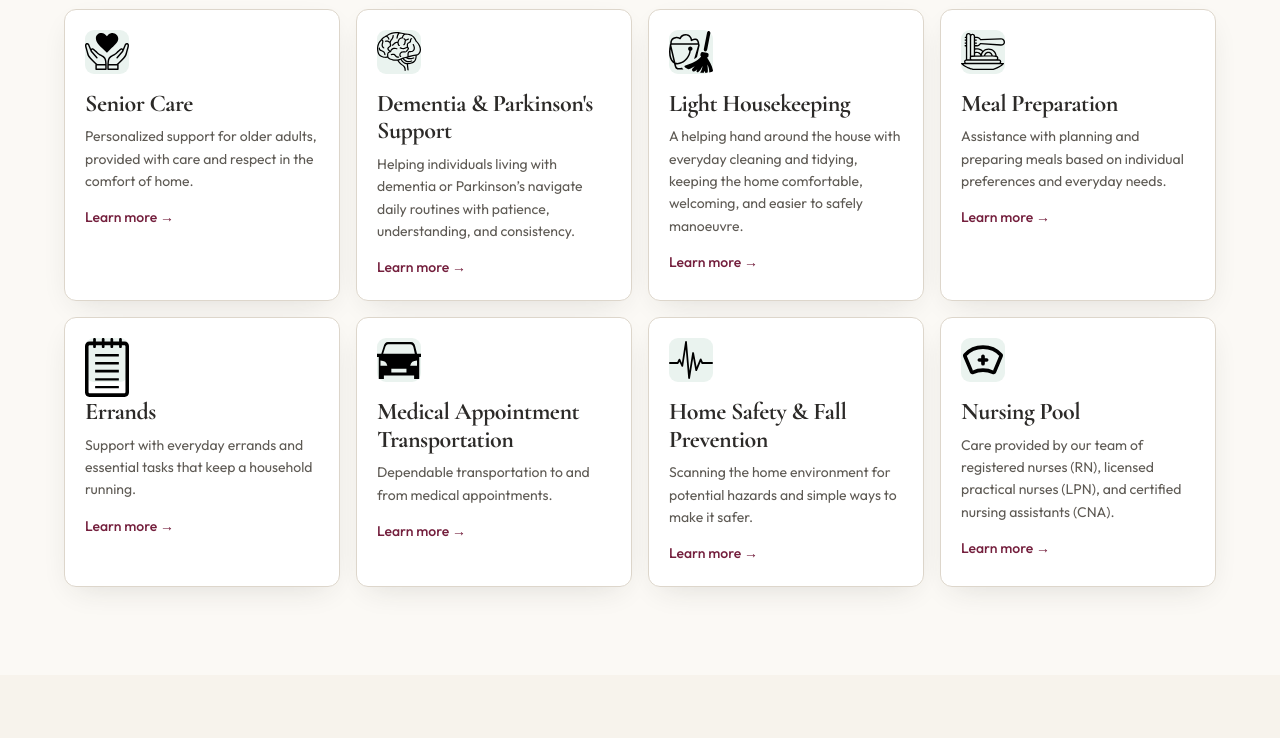
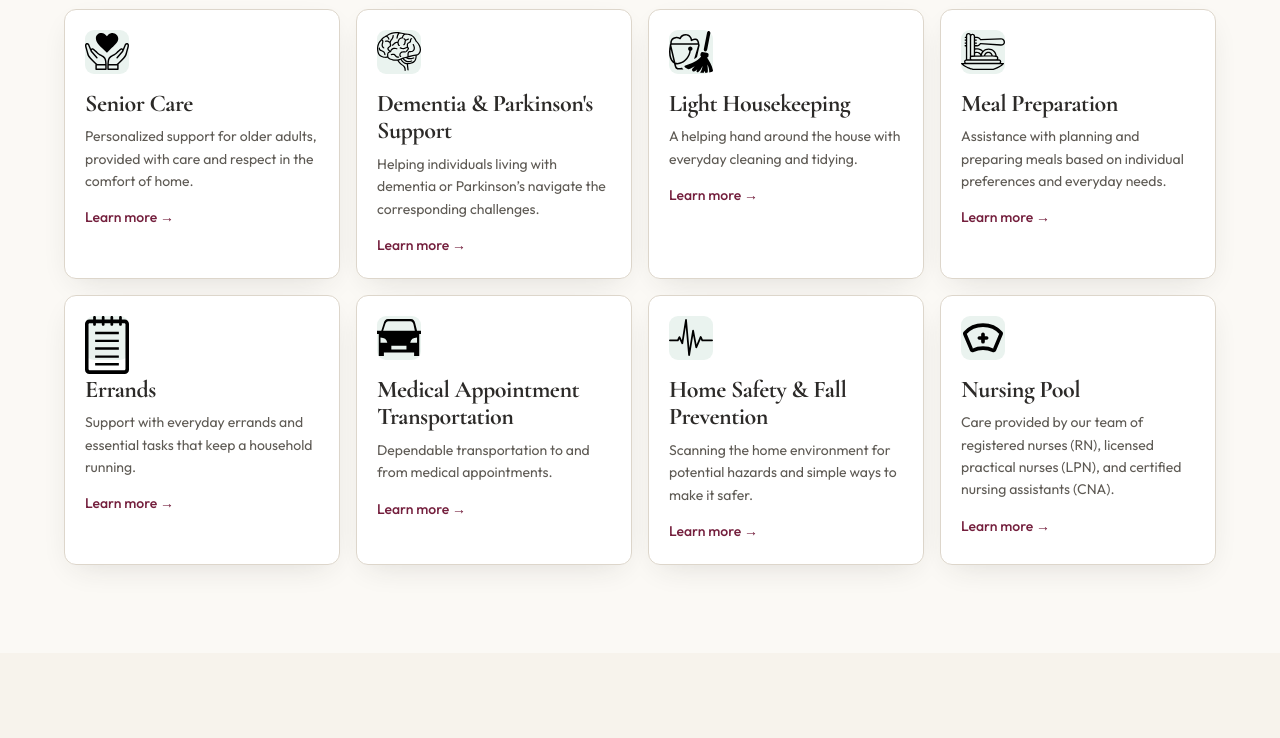
Before and after one commit to tyler-puetzer/testing-moonlight-llc, a plain HTML site: page index.html in a window 1280 px wide. Shown: the part 1120-1858 px from the top of the page. Drawn offline with nearby package versions, Linux system fonts and the light colour scheme.

Commit message:
Revise support and housekeeping descriptions in index.html
Updated text to clarify support for dementia and Parkinson's.

```diff
--- a/index.html
+++ b/index.html
@@ -169,7 +169,7 @@
         Dementia &amp; Parkinson's Support
        </h3>
        <p>
-        Helping individuals living with dementia or Parkinson’s navigate daily routines with patience, understanding, and consistency.
+        Helping individuals living with dementia or Parkinson’s navigate the corresponding challenges.
        </p>
        <a class="learn" href="services.html">
         Learn more &rarr;
@@ -183,7 +183,7 @@
         Light Housekeeping
        </h3>
        <p>
-        A helping hand around the house with everyday cleaning and tidying, keeping the home comfortable, welcoming, and easier to safely manoeuvre.
+        A helping hand around the house with everyday cleaning and tidying.
        </p>
        <a class="learn" href="services.html">
         Learn more &rarr;
```
